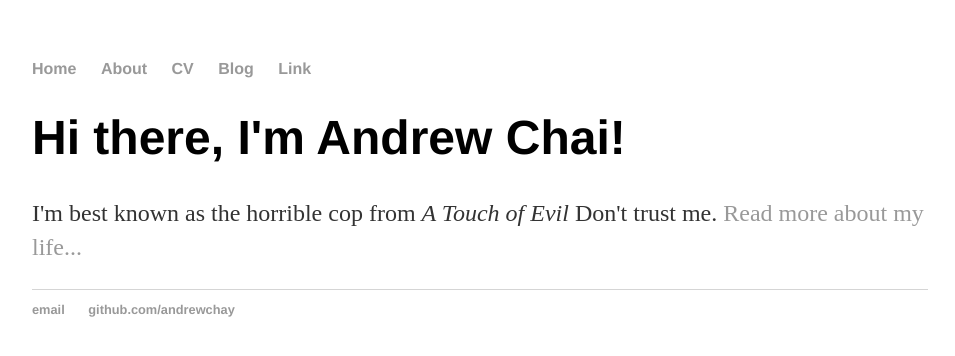
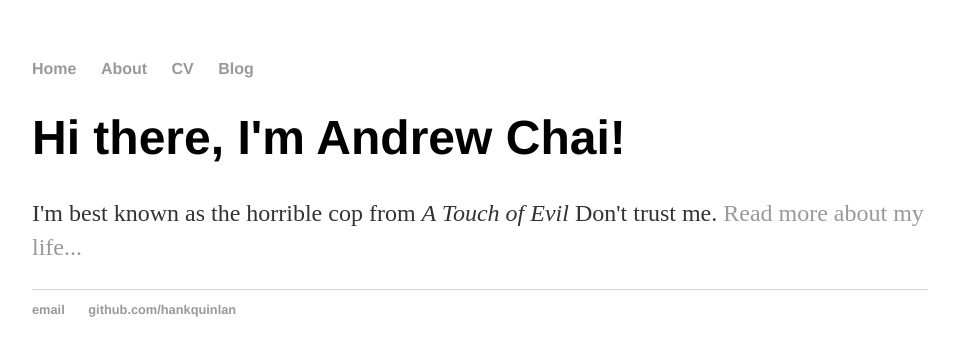
Before and after one commit to andrewchay/andrewchay.github.io, a Jekyll site: the page built from index.html, in a window 1280 px wide. Shown: the top 356 px of the page, without its empty margins (160-1115 px from the left). Built offline with Jekyll 4.4.1, drawn with Linux system fonts in a browser that asks for light colours.

Commit message:
Update index.html

```diff
--- a/index.html
+++ b/index.html
@@ -1,31 +1,8 @@
-<!DOCTYPE html>
-<html>
-	<head>
-		<title>Welcome to Andrew Chai's Personal Website</title>
-		<!-- link to main stylesheet -->
-		<link rel="stylesheet" type="text/css" href="/css/main.css">
-	</head>
-	<body>
-		<nav>
-    		<ul>
-        		<li><a href="/">Home</a></li>
-	        	<li><a href="/about">About</a></li>
-        		<li><a href="/cv">CV</a></li>
-        		<li><a href="/blog">Blog</a></li>
-			<li><a href="/Links">Link</a></li>
-    		</ul>
-		</nav>
-		<div class="container">
-    		<div class="blurb">
-        		<h1>Hi there, I'm Andrew Chai!</h1>
-				<p>I'm best known as the horrible cop from <em>A Touch of Evil</em> Don't trust me. <a href="/about">Read more about my life...</a></p>
-    		</div><!-- /.blurb -->
-		</div><!-- /.container -->
-		<footer>
-    		<ul>
-        		<li><a href="mailto:haochai2@gmail.com">email</a></li>
-        		<li><a href="https://github.com/andrewchay">github.com/andrewchay</a></li>
-			</ul>
-		</footer>
-	</body>
-</html>
+---
+layout: default
+title: Welcome to Andrew Chai's Personal Website
+---
+<div class="blurb">
+	<h1>Hi there, I'm Andrew Chai!</h1>
+	<p>I'm best known as the horrible cop from <em>A Touch of Evil</em> Don't trust me. <a href="/about">Read more about my life...</a></p>
+</div><!-- /.blurb -->
```
